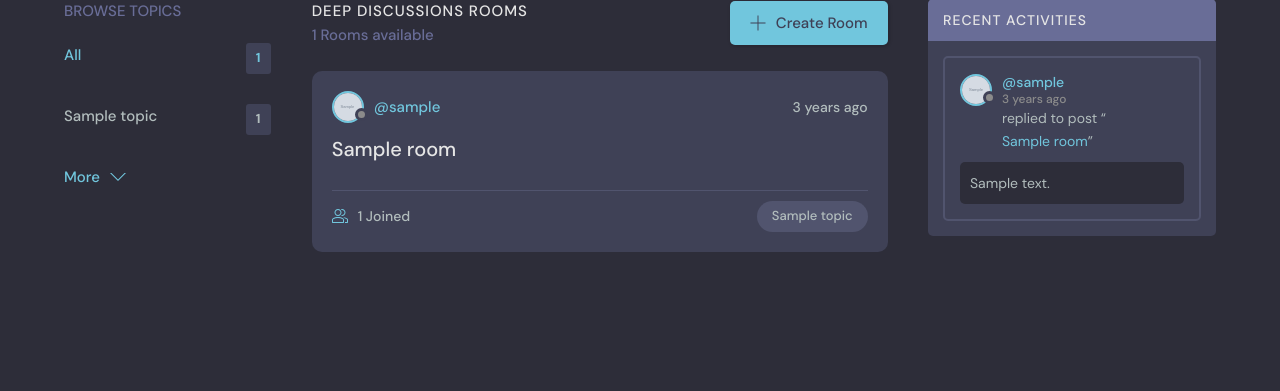
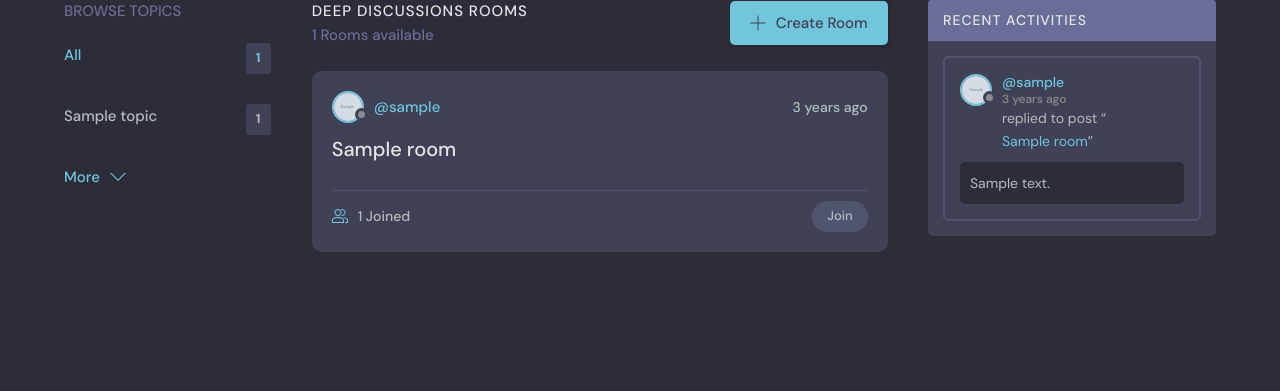
Before and after one commit to logesh-works/Discuss-web, a Django app: page / in a window 1280 px wide. Shown: the part 101-492 px from the top of the page. Run offline with Django 4.2, Linux system fonts and the light colour scheme; tables that the repository leaves empty hold one stand-in row (values such as "Sample post"); grey boxes marked "Sample" are stand-in pictures.

Commit message:
@dev-logesh

```diff
--- a/base/templates/base/feed_component.html
+++ b/base/templates/base/feed_component.html
@@ -35,7 +35,7 @@
         </svg>
         {{room.participants.all.count}} Joined
       </a>
-      <p class="roomListRoom__topic">{{room.topic}}</p>
+      <p class="roomListRoom__topic">Join</p>
     </div>
 </div>
 
--- a/base/templates/base/room.html
+++ b/base/templates/base/room.html
@@ -1,7 +1,9 @@
 {% extends 'main.html' %}
 
 {% block content %}
-
+<head>
+  <meta http-equiv="refresh" content="3">
+</head>
     <main class="profile-page layout layout--2">
       <div class="container">
         <!-- Room Start -->
```
Also changed, not shown: base/static/js/script.js (line endings or trailing spaces).
